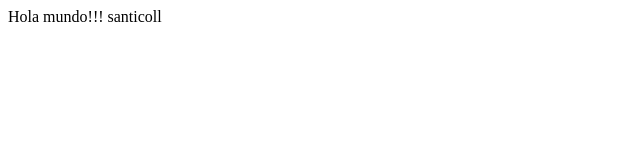
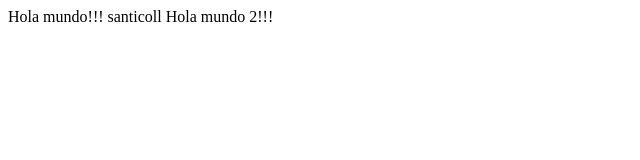
Before and after one commit to Santiago-Collaud/proyecto_1, a plain HTML site: page index.html in a window 1280 px wide. Shown: the whole page, without its empty margins (0-640 px from the left). Drawn offline with Linux system fonts and the light colour scheme.

Commit message:
agrego mas cosas

```diff
--- a/index.html
+++ b/index.html
@@ -8,5 +8,6 @@
 <body>
     Hola mundo!!!
     santicoll
+    Hola mundo 2!!!
 </body>
 </html>
```
